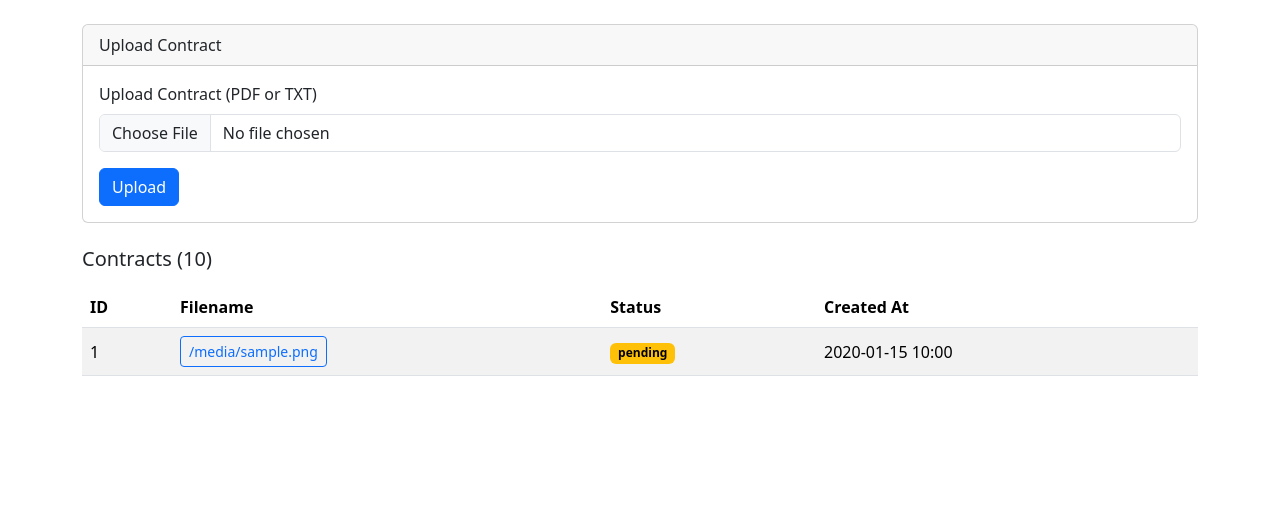
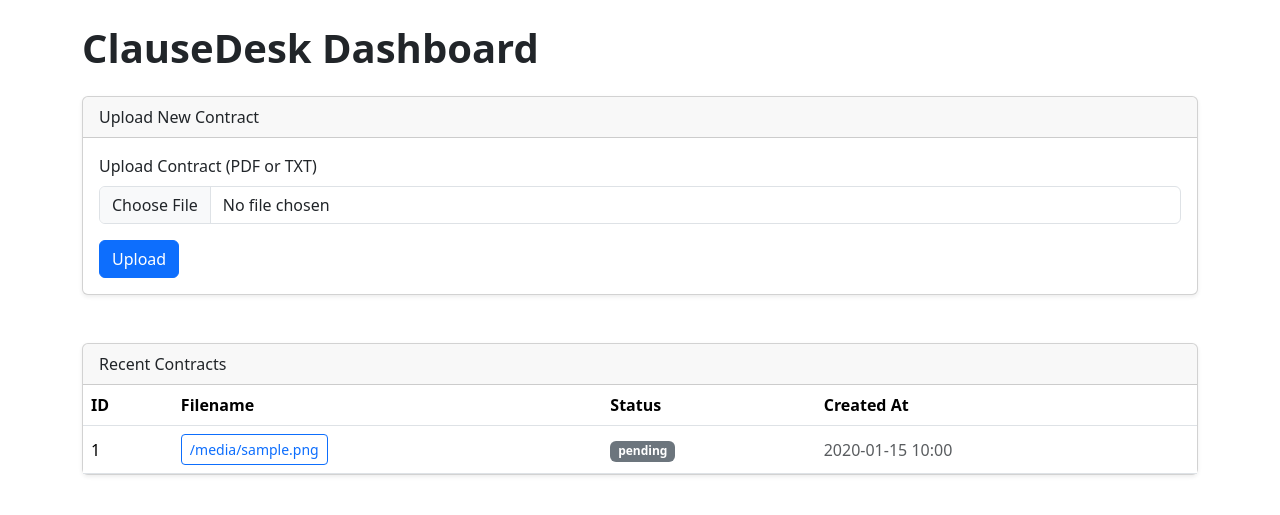
Before and after one commit to sourov2008/genai-lab, a FastAPI app: template clausedesk/app/templates/index.html in a window 1280 px wide. Shown: the part 56-571 px from the top of the page. Run offline with FastAPI, Linux system fonts and the light colour scheme; the template is opened without the code that fills it: most values are stand-ins (such as "Sample title", 1, 10 or a date in 2020); parts of the project's set-up code (start-up, migrations or seed data) failed here and were passed over.

Commit message:
feat(ui): modernize dashboard layout and fix duplicate upload crash" -m "Prevented 500 Internal Server Error on duplicate file uploads by catching IntegrityError and displaying UI alerts. Added Bootstrap cards, empty states, and refined the extracted clause cards with left-accent borders for a modern look.

```diff
--- a/clausedesk/app/templates/index.html
+++ b/clausedesk/app/templates/index.html
@@ -1,30 +1,49 @@
 {% extends "base.html" %}
 
-{% block title %}Contracts — ClauseDesk{% endblock %}
+{% block title %}ClauseDesk Dashboard{% endblock %}
 
 {% block content %}
-<div class="card mb-4">
-  <div class="card-header">Upload Contract</div>
+<h1 class="mb-4 fw-bold">ClauseDesk Dashboard</h1>
+
+{% if error_message %}
+<div class="alert alert-danger">{{ error_message }}</div>
+{% endif %}
+
+<div class="card shadow-sm mb-5">
+  <div class="card-header">Upload New Contract</div>
   <div class="card-body">
     <form method="POST" action="/ui/contracts/upload" enctype="multipart/form-data">
       <div class="mb-3">
         <label for="file" class="form-label">Upload Contract (PDF or TXT)</label>
-        <input type="file" name="file" id="file" class="form-control" accept=".txt,.pdf" required>
+        <input
+          type="file"
+          name="file"
+          id="file"
+          class="form-control"
+          accept=".txt,.pdf"
+          required
+        >
       </div>
       <button type="submit" class="btn btn-primary">Upload</button>
     </form>
   </div>
 </div>
 
+{% if total == 0 %}
+<div class="text-center text-muted py-5">
+  No contracts found. Upload your first contract above to get started.
+</div>
+{% else %}
 {% if total > 50 %}
 <div class="alert alert-warning" role="alert">
   Showing the 50 most recent contracts of {{ total }}. Pagination is coming soon.
 </div>
 {% endif %}
-
-<h2 class="h5 mb-3">Contracts ({{ total }})</h2>
+<div class="card shadow-sm mb-5">
+  <div class="card-header">Recent Contracts</div>
+  <div class="card-body p-0">
     <div class="table-responsive">
-  <table class="table table-striped align-middle">
+      <table class="table table-hover align-middle mb-0">
         <thead>
           <tr>
             <th scope="col">ID</th>
@@ -45,29 +64,28 @@
             </td>
             <td>
               {% if contract.status == "ready" %}
-          <span class="badge text-bg-success">ready</span>
+              <span class="badge bg-success">ready</span>
               {% elif contract.status == "pending" %}
-          <span class="badge text-bg-warning">pending</span>
+              <span class="badge bg-secondary">pending</span>
               {% elif contract.status == "processing" %}
-          <span class="badge text-bg-info">processing</span>
+              <span class="badge bg-info">processing</span>
               {% elif contract.status == "failed" %}
-          <span class="badge text-bg-danger">failed</span>
+              <span class="badge bg-danger">failed</span>
               {% else %}
-          <span class="badge text-bg-secondary">{{ contract.status }}</span>
+              <span class="badge bg-secondary">{{ contract.status }}</span>
               {% endif %}
             </td>
-        <td>
+            <td class="text-muted">
               {% if contract.created_at %}
               {{ contract.created_at.strftime("%Y-%m-%d %H:%M") }}
               {% endif %}
             </td>
           </tr>
-      {% else %}
-      <tr>
-        <td colspan="4" class="text-muted">No contracts yet.</td>
-      </tr>
           {% endfor %}
         </tbody>
       </table>
     </div>
+  </div>
+</div>
+{% endif %}
 {% endblock %}
```
Also changed, not shown: clausedesk/app/routers/ui.py (+32 -4 lines), clausedesk/app/templates/detail.html (+8 -6 lines). Lines whose indentation alone changed are shown as unchanged.
